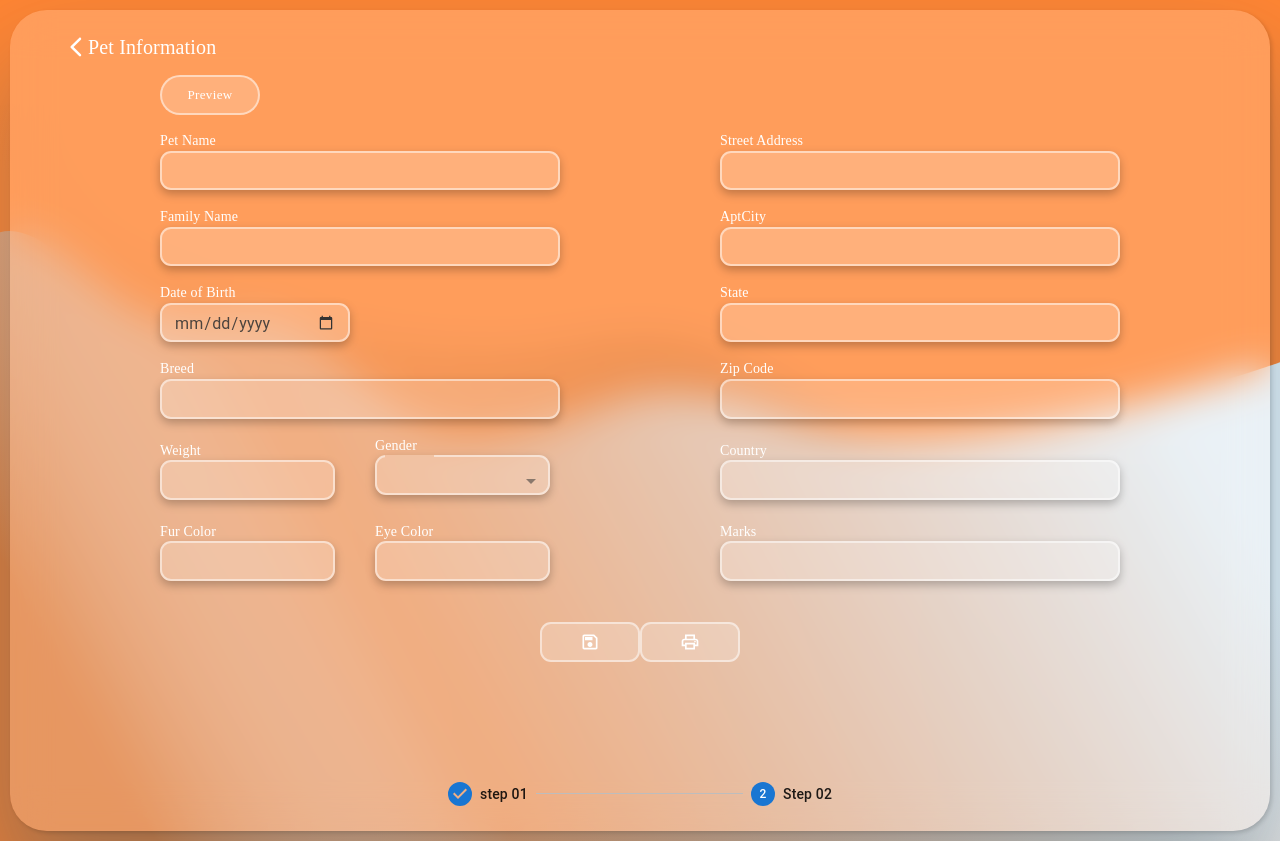
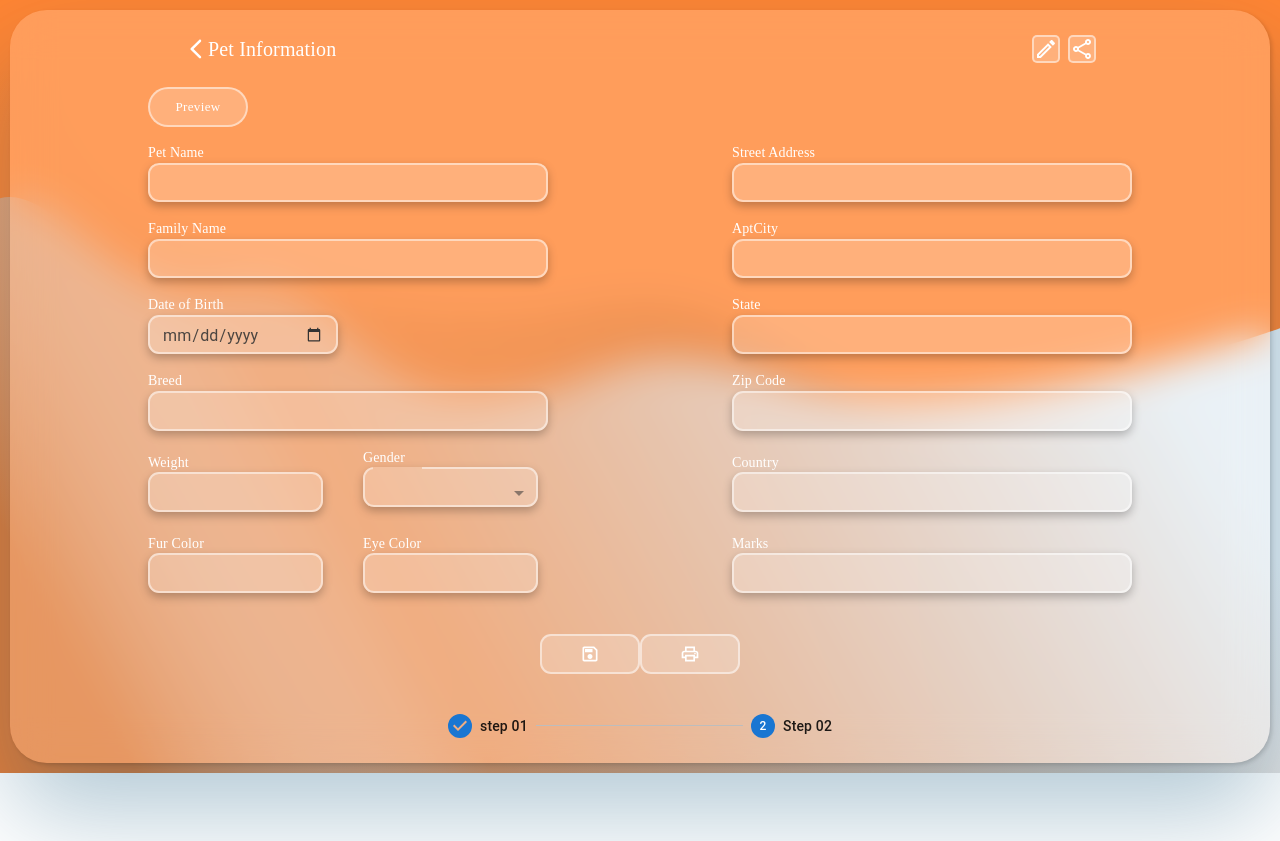
Before and after one commit to Dushani-Ranasinghe/mui-stepper-form, a React (Create React App) app: page / in a window 1280 px wide. Both pictures are taken after a click on the button "Next". After the commit the page ends 800 px from the top, so only its background shows below. Built offline with nearby package versions, Linux system fonts and the light colour scheme; a web font is replaced by a local one.

Commit message:
Styled form

```diff
--- a/src/Components/FormStepper.js
+++ b/src/Components/FormStepper.js
@@ -1,12 +1,14 @@
-import React, { useState } from "react";
+import React from "react";
 import Stepper from "@mui/material/Stepper";
 import Step from "@mui/material/Step";
 import StepLabel from "@mui/material/StepLabel";
-import PaymentForm from "./PaymentForm";
 import { Box, Button, Container, Typography } from "@mui/material";
 import Test from "./Test";
 import ArrowBackIosNewRoundedIcon from "@mui/icons-material/ArrowBackIosNewRounded";
 import PreviewPage from "./PreviewPage";
+
+import EditOutlinedIcon from "@mui/icons-material/EditOutlined";
+import ShareOutlinedIcon from "@mui/icons-material/ShareOutlined";
 
 const steps = ["step 01", "Step 02"];
 
@@ -35,6 +37,9 @@ const btnStyle = {
   fontSize: "13px",
 };
 
+const boxStyle = {
+  justifyContent: { md: "left", sm: "center" },
+};
 export default function FormStepper() {
   const [activeStep, setActiveStep] = React.useState(0);
 
@@ -47,14 +52,9 @@ export default function FormStepper() {
   };
 
   return (
-    <Container>
-      <Box
-        display={"flex"}
-        alignItems="center"
-        justifyContent="left"
-        position="absolute"
-        width={900}
-      >
+    <Container sx={{ padding: "0px" }}>
+      <Box display={"flex"} justifyContent="space-between" px={15}>
+        <Box display={"flex"} alignItems="center" justifyContent="left">
           <ArrowBackIosNewRoundedIcon
             sx={{ color: "white", cursor: "pointer" }}
             onClick={() => handleBack()}
@@ -73,6 +73,31 @@ export default function FormStepper() {
             Pet Information
           </Typography>
         </Box>
+        <Box display={"flex"}>
+          <EditOutlinedIcon
+            sx={{
+              color: "white",
+              cursor: "pointer",
+              marginRight: 1,
+              border: "2px solid rgba(255, 255, 255, 0.5)",
+              borderRadius: "5px",
+              boxshadow: "0px 4px 10px rgba(0, 0, 0, 0.25)",
+              background: "rgba(255, 255, 255, 0.2)",
+            }}
+          />
+          <ShareOutlinedIcon
+            sx={{
+              color: "white",
+              cursor: "pointer",
+              border: "2px solid rgba(255, 255, 255, 0.5)",
+              borderRadius: "5px",
+              boxshadow: "0px 4px 10px rgba(0, 0, 0, 0.25)",
+              background: "rgba(255, 255, 255, 0.2)",
+            }}
+          />
+        </Box>
+      </Box>
+
       <Box>
         {activeStep === steps.length ? (
           <React.Fragment>
@@ -85,14 +110,13 @@ export default function FormStepper() {
           </React.Fragment>
         )}
       </Box>
+      {activeStep === 0 && (
         <Box display="flex" alignItems="center" justifyContent="center" p={5}>
-        <Box>
-          {activeStep === 0 && (
+          <Box display="flex">
             <Button variant="outlined" sx={btnStyle} type="submit">
               Submit
             </Button>
-          )}
-          {activeStep === 0 && (
+
             <Button
               variant="outlined"
               sx={btnStyle}
@@ -100,9 +124,9 @@ export default function FormStepper() {
             >
               Next
             </Button>
-          )}
           </Box>
         </Box>
+      )}
       <Stepper sx={{ width: "400px", margin: "auto" }} activeStep={activeStep}>
         {steps.map((label) => (
           <Step key={label}>
--- a/src/Components/PreviewPage.js
+++ b/src/Components/PreviewPage.js
@@ -3,8 +3,8 @@ import { Select, InputLabel, MenuItem, Box } from "@mui/material";
 import React, { useState } from "react";
 import Grid from "@mui/material/Grid";
 import TextField from "@mui/material/TextField";
-import SaveOutlinedIcon from '@mui/icons-material/SaveOutlined';
-import LocalPrintshopOutlinedIcon from '@mui/icons-material/LocalPrintshopOutlined';
+import SaveOutlinedIcon from "@mui/icons-material/SaveOutlined";
+import LocalPrintshopOutlinedIcon from "@mui/icons-material/LocalPrintshopOutlined";
 
 const inputstyle = {
   color: "white",
@@ -122,12 +122,12 @@ const DOBStyle = {
   textTransform: "none",
   fontSize: "13px",
   height: 40,
-    "& .MuiButton-startIcon":{
-        margin:"0px"
-    }
+  "& .MuiButton-startIcon": {
+    margin: "0px",
+  },
 };
 
-  const previewBtnStyle ={
+const previewBtnStyle = {
   color: "white",
   background: "rgba(255, 255, 255, 0.2)",
   border: "2px solid rgba(255, 255, 255, 0.5)",
@@ -139,7 +139,7 @@ const DOBStyle = {
   textTransform: "none",
   fontSize: "13px",
   height: 40,
-  }
+};
 
 export default function PreviewPage() {
   const [gender, setGender] = useState("");
@@ -149,7 +149,7 @@ export default function PreviewPage() {
   };
 
   return (
-    <Container sx={{ paddingTop: "40px" }}>
+    <div>
       <Grid
         container
         spacing={2}
@@ -157,6 +157,7 @@ export default function PreviewPage() {
         justifyContent="center"
         flexGrow={1}
         columns={12}
+        pt={3}
       >
         <Grid item xs={12} sm={6} md={6} lg={6} xl={5} sx={gridStyle}>
           <Box sx={smallFieldBoxStyle}>
@@ -371,14 +372,20 @@ export default function PreviewPage() {
         </Grid>
       </Grid>
       <Box display="flex" alignItems="center" justifyContent="center" p={5}>
-        <Box>
-          <Button variant="outlined" sx={btnStyle} startIcon={<SaveOutlinedIcon/>}>
-          </Button>
+        <Box display="flex">
+          <Button
+            variant="outlined"
+            sx={btnStyle}
+            startIcon={<SaveOutlinedIcon />}
+          ></Button>
 
-          <Button variant="outlined" sx={btnStyle} startIcon={<LocalPrintshopOutlinedIcon/>}>
-          </Button>
+          <Button
+            variant="outlined"
+            sx={btnStyle}
+            startIcon={<LocalPrintshopOutlinedIcon />}
+          ></Button>
         </Box>
       </Box>
-    </Container>
+    </div>
   );
 }
--- a/src/Components/Test.js
+++ b/src/Components/Test.js
@@ -122,7 +122,7 @@ const smallFieldBoxStyle ={
       justifyContent="center"
       flexGrow={1}
       columns={12}
-      pt={10}
+      pt={3.5}
     >
       <Grid item xs={12} sm={6} md={6} lg={6} xl={5} sx={gridStyle}>
         <InputLabel sx={inputstyle}>Pet Name</InputLabel>
```
Lines whose indentation alone changed are shown as unchanged.
